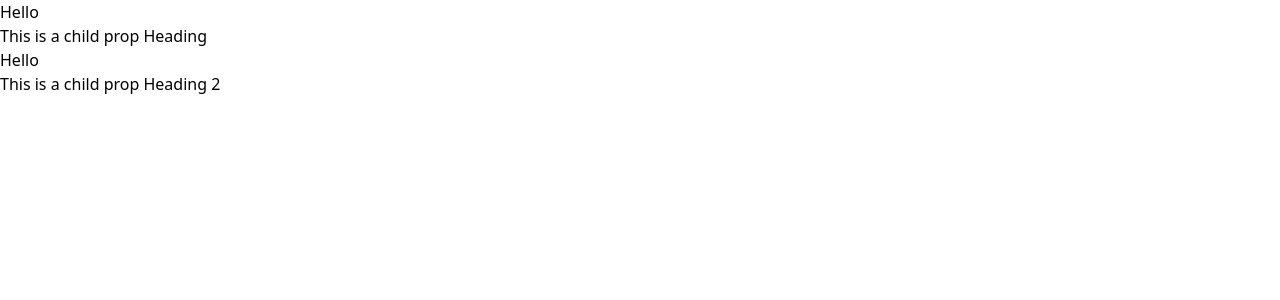
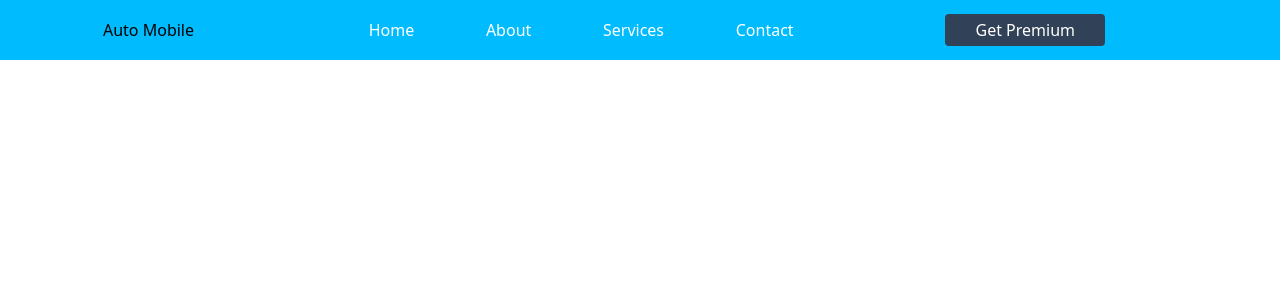
Before and after one commit to Maktoumali/Props-and-props-types-, a React (Vite) app in the folder tailwind-sample/: page / in a window 1280 px wide. Shown: the top 300 px of the page. Built offline with nearby package versions, Linux system fonts and the light colour scheme.

Commit message:
created a navbar using tailwind

```diff
--- a/tailwind-sample/src/App.jsx
+++ b/tailwind-sample/src/App.jsx
@@ -13,61 +13,15 @@ import './style.css'
 // import NewPropComponent from './PropsAndTypes/NewPropComponent'
 import DefaultComponent from './PropsAndTypes/DefaultComponent'
 import ChildrenProp from './PropsAndTypes/ChildrenProp'
+import Main from './Tailwind/Main'
 
 
 function App() {
-  // const [count, setCount] = useState(0)
 
-  const car ={
-    make:'vw',
-    brand:'volkwagen',
-    model:2022,
-  }
 
   return (
     <>
-      {/* <div className='bg-blue-700 h-15 flex items-center justify-evenly'>
-        <h1>Heading</h1>
-        <ul className='flex justify-evenly w-80 '>
-          <li className='transition delay-105 duration-300 ease hover:text-white cursor-pointer'>home</li>
-          <li className='nav-links'>home</li>
-          <li>home</li>
-          <li>home</li>
-        </ul>
-      </div> */}
-
-      <>
-      {/* <Counter></Counter>
-      <FunctionBased></FunctionBased>
-      <ConditionalRendering></ConditionalRendering>
-      <TernaryOperator></TernaryOperator>
-      <List></List> */}
-      {/* <Keys></Keys> */}
-
-      {/* <Props fname='john' lastName='doe' age={29}></Props> */}
-
-      {/* <ObjectProps cars={car}></ObjectProps> */}
-
-      {/* <DestructuringProps fname='john' lname='doe' age={20}></DestructuringProps> */}
-
-      {/* <NewPropComponent fname='john doe' age='hello'></NewPropComponent> */}
-
-      {/* <DefaultComponent fname='john'/> */}
-
-
-      <>
-      <ChildrenProp item='Random heading'>
-        <h1>Hello</h1>
-        <p>This is a child prop Heading</p>
-      </ChildrenProp>
-
-      <ChildrenProp item='Random heading'>
-        <h1>Hello</h1>
-        <p>This is a child prop Heading 2</p>
-      </ChildrenProp>
-      </>
-
-      </>
+      <Main/>
     </>
   )
 }
--- /dev/null
+++ b/tailwind-sample/src/Tailwind/Main.jsx
@@ -0,0 +1,12 @@
+import React from 'react'
+import NavBar from './NavBar'
+
+const Main = () => {
+  return (
+    <>
+        <NavBar/>
+    </>
+  )
+}
+
+export default Main
--- /dev/null
+++ b/tailwind-sample/src/Tailwind/NavBar.jsx
@@ -0,0 +1,22 @@
+import React from 'react'
+
+const NavBar = () => {
+  return (
+    <>
+        <header>
+            <nav className='w-sxl h-15 bg-sky-400 flex items-center justify-evenly'>
+                <h2>Auto Mobile</h2>
+                <ul className=' w-220 h-15 flex justify-evenly items-center text-white'>
+                    <li><a href="">Home</a></li>
+                    <li><a href="">About</a></li>
+                    <li><a href="">Services</a></li>
+                    <li><a href="">Contact</a></li>
+                    <li className=' w-60 flex justify-end'><a href="" className='h-8 w-40 bg-slate-700 flex items-center justify-center rounded-sm text-white'>Get Premium</a></li>
+                </ul>
+            </nav>
+        </header>
+    </>
+  )
+}
+
+export default NavBar
```
